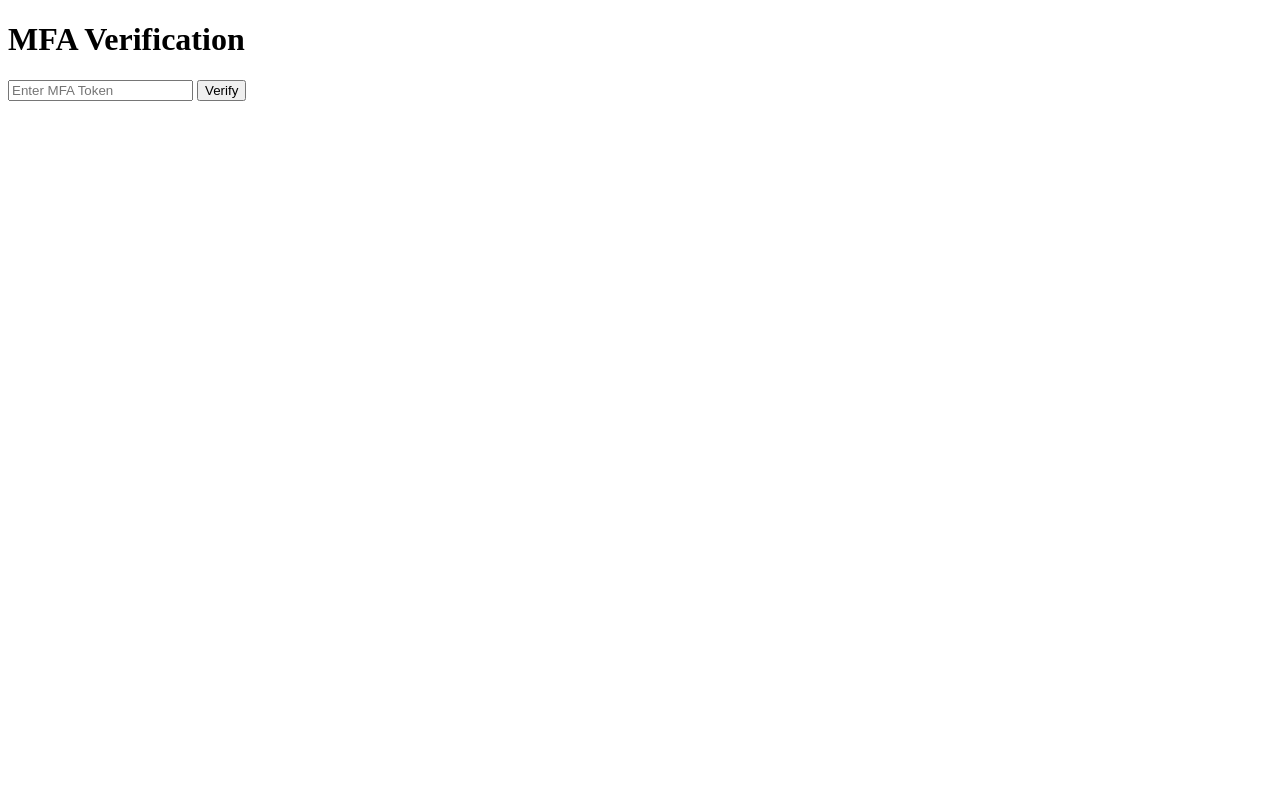
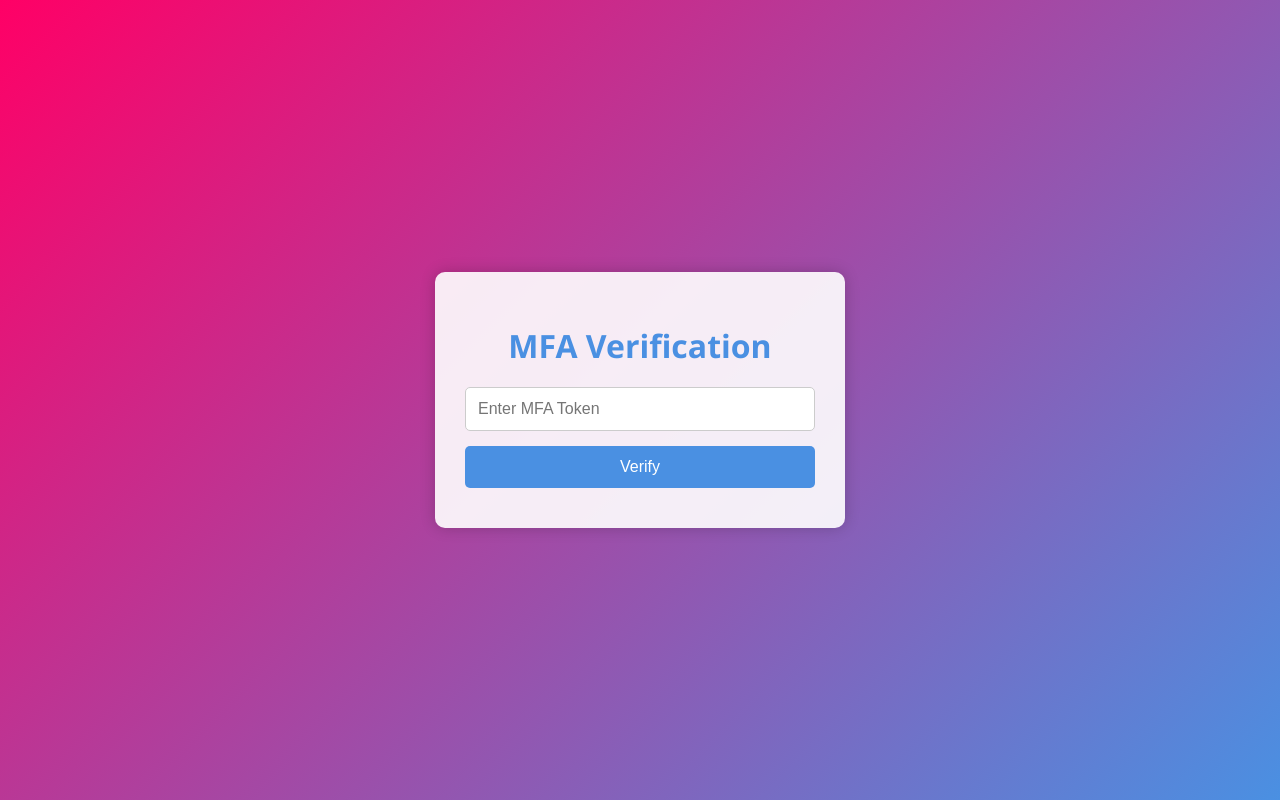
Before and after one commit to MananUkani/2FA-Project, a Flask app: page /mfa_verification in a window 1280 px wide. Run offline with Flask 2, Linux system fonts and the light colour scheme; a user stored in the database is signed in; parts of the project's set-up code (start-up, migrations or seed data) failed here and were passed over.

Commit message:
Update mfa_verification.html

```diff
--- a/templates/mfa_verification.html
+++ b/templates/mfa_verification.html
@@ -2,9 +2,73 @@
 <html lang="en">
 <head>
     <meta charset="UTF-8">
+    <meta name="viewport" content="width=device-width, initial-scale=1.0">
     <title>MFA Verification</title>
+    <style>
+        body {
+            font-family: 'Segoe UI', Tahoma, Geneva, Verdana, sans-serif;
+            background: linear-gradient(135deg, #f06, #4a90e2);
+            margin: 0;
+            padding: 0;
+            display: flex;
+            justify-content: center;
+            align-items: center;
+            height: 100vh;
+            color: #fff;
+        }
+        .container {
+            background-color: rgba(255, 255, 255, 0.9);
+            padding: 30px;
+            border-radius: 10px;
+            box-shadow: 0 0 15px rgba(0, 0, 0, 0.2);
+            width: 350px;
+            text-align: center;
+            color: #333;
+        }
+        h1 {
+            margin-bottom: 20px;
+            color: #4a90e2;
+        }
+        form {
+            display: flex;
+            flex-direction: column;
+        }
+        input {
+            margin-bottom: 15px;
+            padding: 12px;
+            border: 1px solid #ccc;
+            border-radius: 5px;
+            font-size: 16px;
+        }
+        button {
+            padding: 12px;
+            border: none;
+            border-radius: 5px;
+            background-color: #4a90e2;
+            color: #fff;
+            font-size: 16px;
+            cursor: pointer;
+            margin-bottom: 10px;
+        }
+        button:hover {
+            background-color: #357ABD;
+        }
+        .messages {
+            margin-top: 20px;
+            list-style-type: none;
+            padding: 0;
+        }
+        .messages li {
+            background-color: #ffdddd;
+            padding: 10px;
+            border: 1px solid #ff5c5c;
+            border-radius: 4px;
+            margin-bottom: 10px;
+        }
+    </style>
 </head>
 <body>
+    <div class="container">
         <h1>MFA Verification</h1>
         <form method="POST">
             <input type="text" name="mfa_token" placeholder="Enter MFA Token" required>
@@ -12,12 +76,13 @@
         </form>
         {% with messages = get_flashed_messages() %}
             {% if messages %}
-            <ul>
+                <ul class="messages">
                     {% for message in messages %}
                         <li>{{ message }}</li>
                     {% endfor %}
                 </ul>
             {% endif %}
         {% endwith %}
+    </div>
 </body>
 </html>
```
Lines whose indentation alone changed are shown as unchanged.
